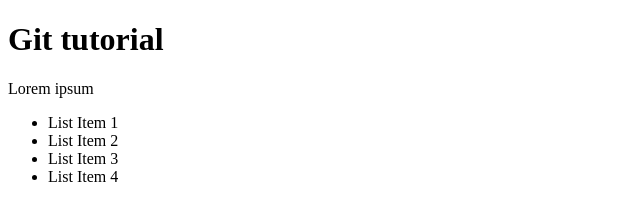
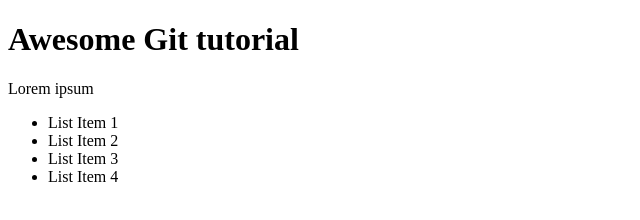
Before and after one commit to gcoppeler/git-tutorial, a plain HTML site: page index.html in a window 1280 px wide. Shown: the whole page, without its empty margins (0-640 px from the left). Drawn offline with Linux system fonts and the light colour scheme.

Commit message:
Edited H1

```diff
--- a/index.html
+++ b/index.html
@@ -24,7 +24,7 @@
 </head>
 
 <body>
-  <h1>Git tutorial</h1>
+  <h1>Awesome Git tutorial</h1>
   <p>Lorem ipsum</p>
   <script src="js/scripts.js"></script>
   <ul>
```
Also changed, not shown: 1 other file.
